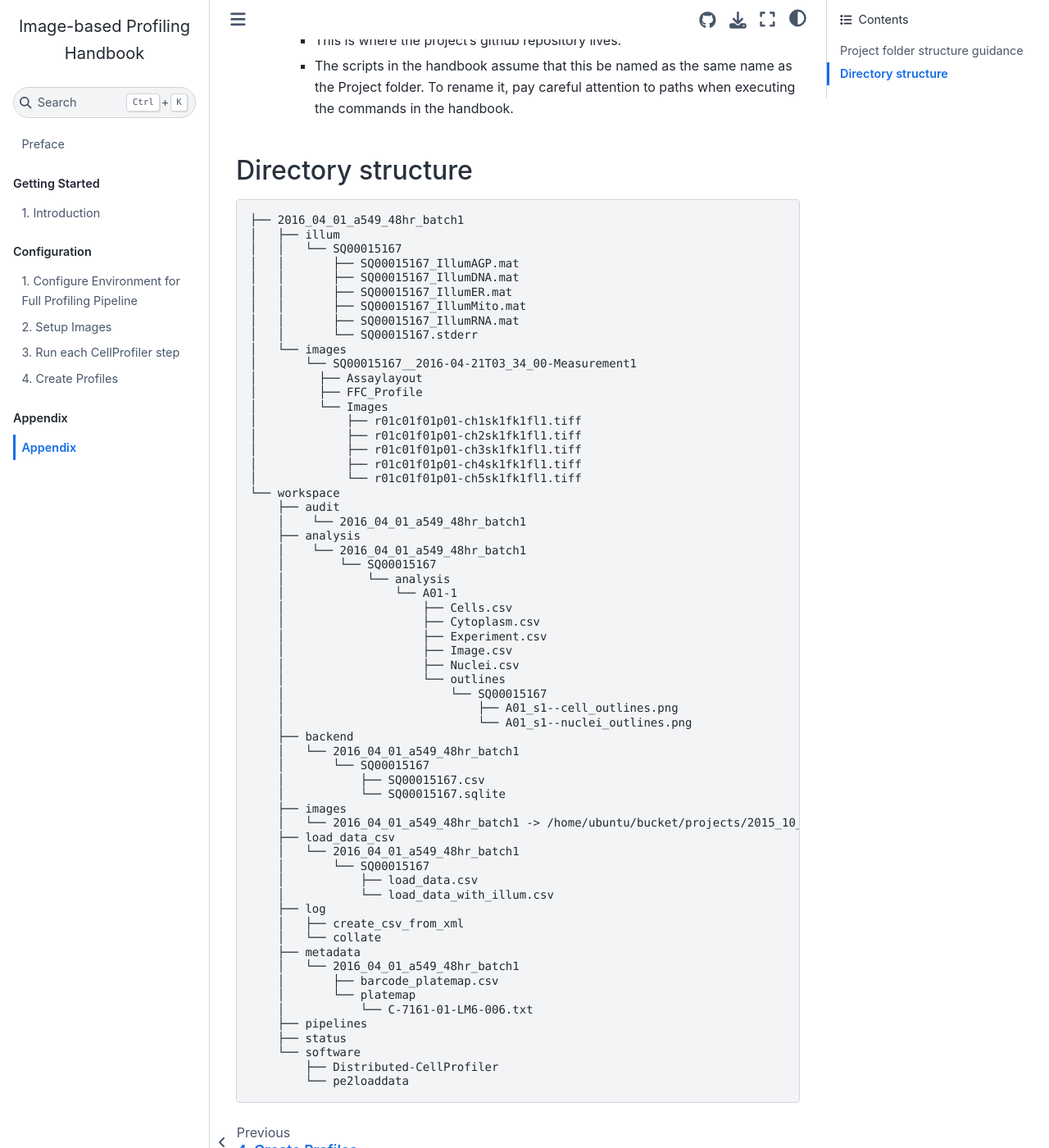
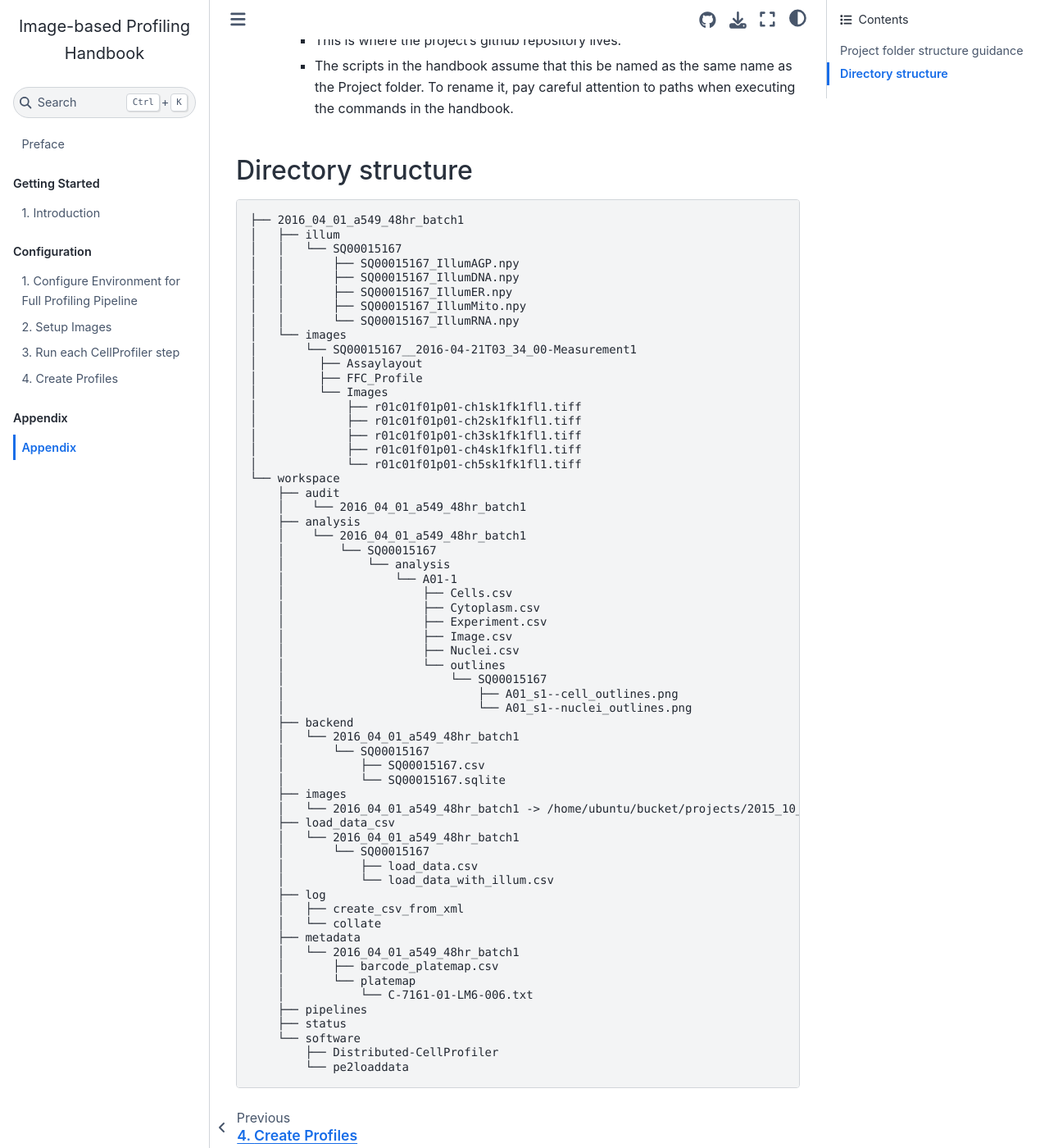
Before and after one commit to cytomining/profiling-handbook, a Jupyter Book: the page built from 06-appendix.md, in a window 1280 px wide and 1400 px high, scrolled down 1882 px. Shown: the whole window at 82% size. Built offline with Jupyter Book 1.0.4 settings and Sphinx 7.4.7 and the Sphinx Book theme 1.1.4, drawn with Linux system fonts in a browser that asks for light colours; some of the changed text lies outside the part shown.

Commit message:
mat => npy in appendix file structure
we now make illum correction as .npy not .mat files

```diff
--- a/06-appendix.md
+++ b/06-appendix.md
@@ -87,12 +87,11 @@ this handbook
     ├── 2016_04_01_a549_48hr_batch1
     │   ├── illum
     │   │   └── SQ00015167
-    │   │       ├── SQ00015167_IllumAGP.mat
-    │   │       ├── SQ00015167_IllumDNA.mat
-    │   │       ├── SQ00015167_IllumER.mat
-    │   │       ├── SQ00015167_IllumMito.mat
-    │   │       ├── SQ00015167_IllumRNA.mat
-    │   │       └── SQ00015167.stderr
+    │   │       ├── SQ00015167_IllumAGP.npy
+    │   │       ├── SQ00015167_IllumDNA.npy
+    │   │       ├── SQ00015167_IllumER.npy
+    │   │       ├── SQ00015167_IllumMito.npy
+    │   │       └── SQ00015167_IllumRNA.npy
     │   └── images
     │       └── SQ00015167__2016-04-21T03_34_00-Measurement1
     │         ├── Assaylayout
```
Also changed, not shown: other parts of 06-appendix.md (+1 -1 lines).
